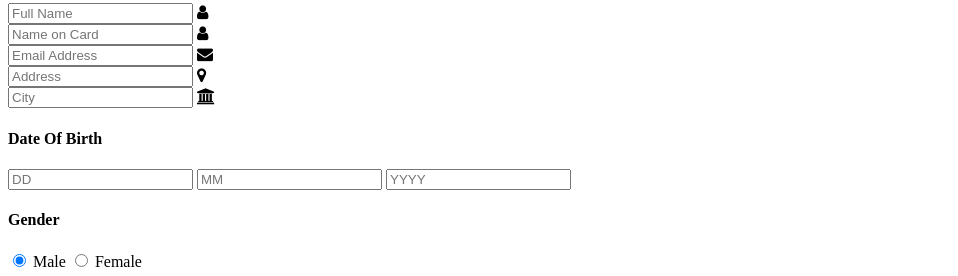
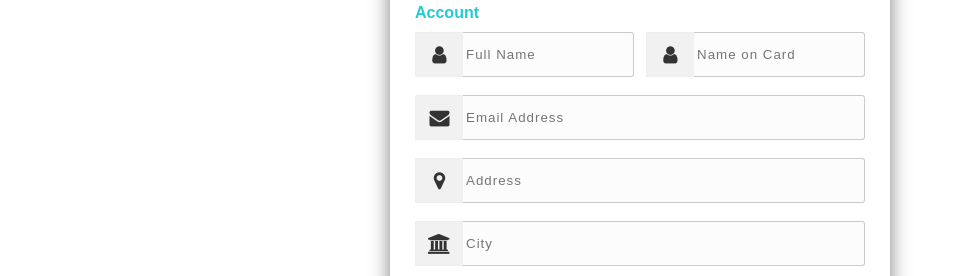
Before and after one commit to joelgacho/mp2-ecommerce, a plain HTML site: page checkout.html in a window 1280 px wide. Shown: the part 104-380 px from the top of the page, without its empty margins (0-958 px from the left). Drawn offline with Linux system fonts and the light colour scheme; the site is published under a folder, as on GitHub Pages, so addresses that start at the root find nothing.

Commit message:
changing some content

```diff
--- a/checkout.html
+++ b/checkout.html
@@ -6,7 +6,7 @@
     <meta http-equiv="X-UA-Compatible" content="IE=edge">
     <meta name="viewport" content="width=device-width, initial-scale=1.0">
     <title>Payment Form - KeepWatch</title>
-    <link rel="stylesheet" href="/checkout.css">
+    <link rel="stylesheet" href="src/checkout.css">
     <link rel="stylesheet" href="http://maxcdn.bootstrapcdn.com/font-awesome/4.2.0/css/font-awesome.min.css">
 </head>
 
```
Also changed, not shown: src/checkout.css (renamed from checkout.css).
